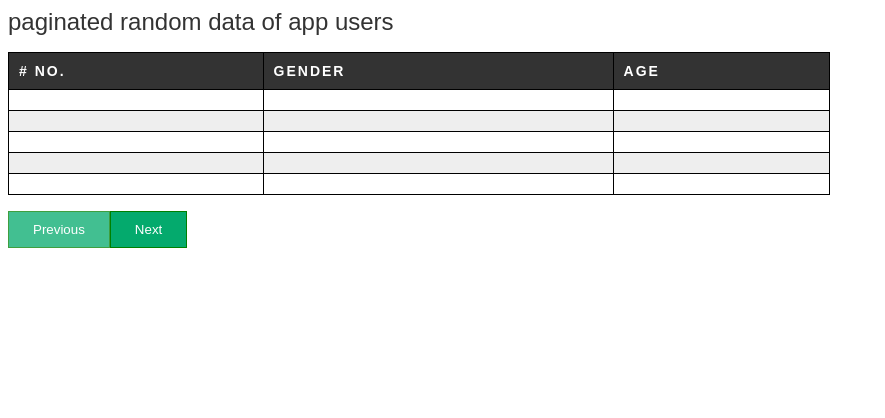
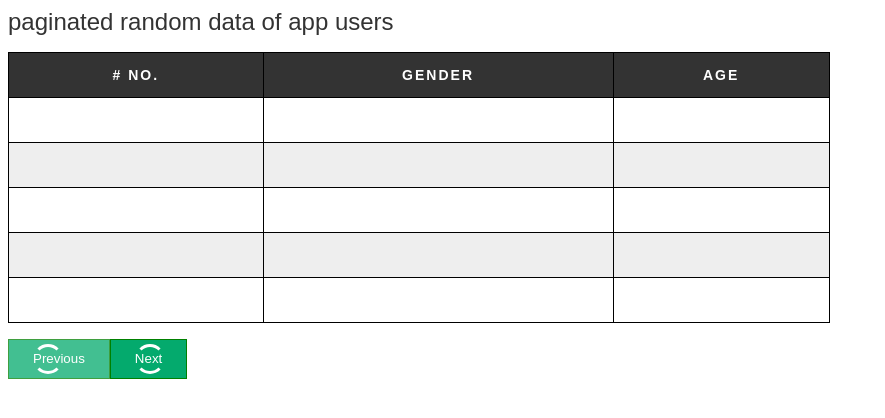
Before and after one commit to adedayomoshood/tql-assessment, a website built with Parcel: page src/index.html in a window 1280 px wide. Shown: the whole page, without its empty margins (0-885 px from the left). Built offline with nearby package versions, Linux system fonts and the light colour scheme; no server answers.

Commit message:
WIP loading state

```diff
--- a/src/style.css
+++ b/src/style.css
@@ -1,5 +1,9 @@
 body {
   font-family: sans-serif;
+}
+
+* {
+  box-sizing: border-box;
 }
 
 table {
@@ -28,13 +32,15 @@ thead {
 th,
 td {
   border: 1px solid black;
+  height: 45px;
+  line-height: 24px;
   padding: 10px;
 }
 
 thead th {
   background-color: #333;
   color: #fff;
-  text-align: left;
+  text-align: center;
 }
 
 tbody tr:nth-child(odd) {
@@ -49,11 +55,29 @@ tbody tr:nth-child(even) {
   background-color: #04aa6d;
   border: 1px solid green;
   color: white;
+  display: flex;
+  flex-direction: column;
+  line-height: 18px;
   padding: 10px 24px;
   cursor: pointer;
   float: left;
   pointer-events: all;
+  position: relative;
   transition: 0.3s;
+}
+
+.btn-group button::after {
+  content: "";
+  position: absolute;
+  background: transparent;
+  border: 3px solid;
+  border-color: white transparent white transparent;
+  box-sizing: border-box;
+  border-radius: 30px;
+  height: 30px;
+  top: 4px;
+  margin:  auto;
+  width: 30px;
 }
 
 .btn-group::after {
```
